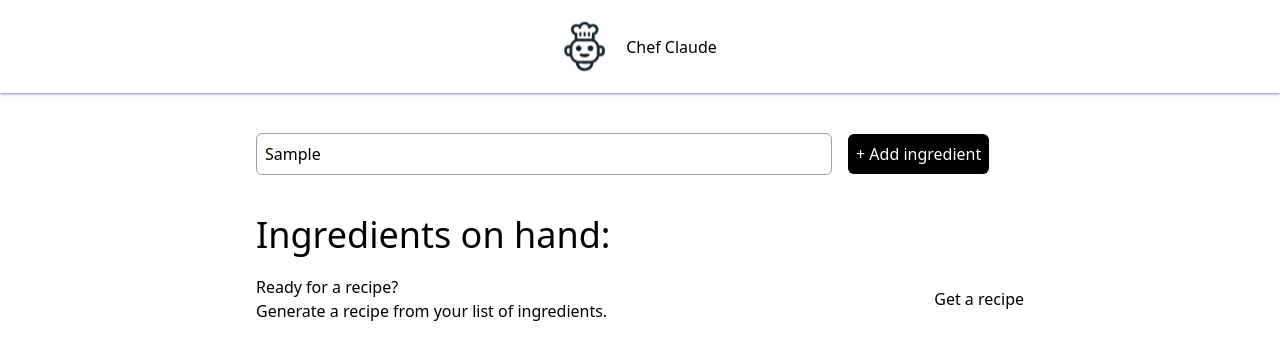
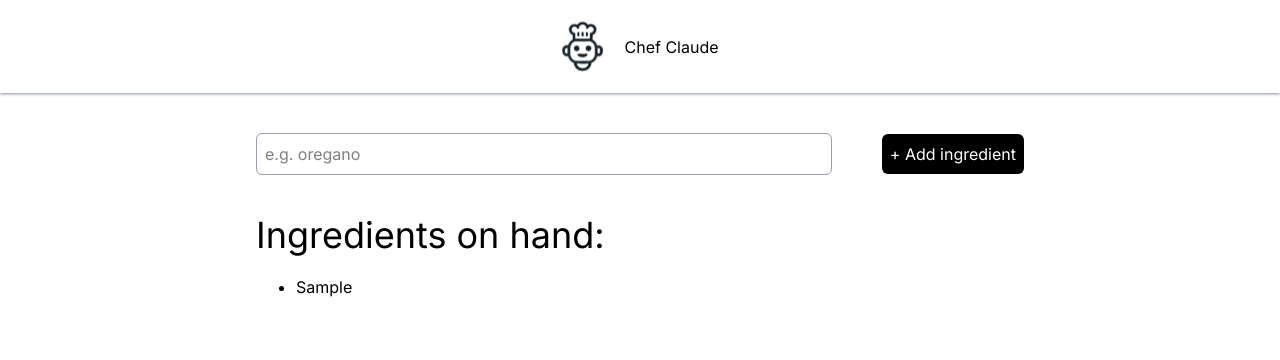
Before and after one commit to evzistara/cookingHelper, a React (Vite) app: page / in a window 1280 px wide. Both pictures are taken after typing "Sample" into the empty fields and a click on the button "+ Add ingredient". Shown: the top 360 px of the page. Built offline with nearby package versions, Linux system fonts and the light colour scheme.

Commit message:
Add Ingredients componenet

```diff
--- a/index.html
+++ b/index.html
@@ -2,7 +2,11 @@
 <html lang="en">
   <head>
     <meta charset="UTF-8" />
+    <link rel="shortcut icon" href="src/assets/ChefClaude.svg" type="image/x-icon">
     <meta name="viewport" content="width=device-width, initial-scale=1.0" />
+    <link rel="preconnect" href="https://fonts.googleapis.com">
+    <link rel="preconnect" href="https://fonts.gstatic.com" crossorigin>
+    <link href="https://fonts.googleapis.com/css2?family=Inter:ital,opsz,wght@0,14..32,100..900;1,14..32,100..900&display=swap" rel="stylesheet">
     <title>Cooking Helper</title>
   </head>
   <body>
--- a/package.json
+++ b/package.json
@@ -7,7 +7,9 @@
     "dev": "vite",
     "build": "vite build",
     "lint": "eslint .",
-    "preview": "vite preview"
+    "preview": "vite preview",
+     "predeploy": "npm run build",
+    "deploy": "gh-pages -d dist"
   },
   "dependencies": {
     "@tailwindcss/vite": "^4.1.4",
@@ -23,6 +25,7 @@
     "eslint": "^9.22.0",
     "eslint-plugin-react-hooks": "^5.2.0",
     "eslint-plugin-react-refresh": "^0.4.19",
+    "gh-pages": "^6.3.0",
     "globals": "^16.0.0",
     "vite": "^6.3.1"
   }
--- a/src/App.css
+++ b/src/App.css
@@ -1,4 +1,8 @@
 @import "tailwindcss";
+
+body {
+  font-family: 'Inter', sans-serif;
+}
 
 @theme {
   --color-background: #F0EFEB;
--- a/src/components/Ingredients.jsx
+++ b/src/components/Ingredients.jsx
@@ -1,38 +1,61 @@
-import {useState} from "react";
+import { useState } from "react";
+import Recipe from "./Recipe";
 
 function Ingredients() {
-const [ingredients, setIngredients] = useState([])
+  const [ingredients, setIngredients] = useState([]);
+  const [recipe, setRecipe] = useState(false);
 
-    function addIngredients() {
+  const ingredientsList = ingredients.map((ing, index) => {
+    return <li className="list-disc" key={index}>{ing}</li>}
+  )
 
+  function addIngredients(formData) {
+    const ingr = formData.get("ingredient");
+    if(ingr === "") return;
+    setIngredients(prev => [...prev, ingr])
   }
+
+  function getRecipe(){
+    setRecipe(prev => !prev)
+  }
+
   return (
     <>
       <div className="w-3xl mx-auto m-10">
-      <div>
+        <form className="flex justify-between items-center" action={addIngredients}>
           <input
             className="w-xl border border-gray-400 rounded-md p-2 mr-4"
             type="text"
             placeholder="e.g. oregano"
             name="ingredient"
+
           />
-        <button className="bg-black text-white rounded-md p-2" onClick={addIngredients}>
+          <button className="bg-black text-white rounded-md p-2">
             + Add ingredient
           </button>
+        </form>
+
+        {ingredients.length>0 && <div className="my-10">
+          <h2 className="text-4xl">Ingredients on hand:</h2>
+          <ul className="mx-10 my-5">
+            {ingredientsList}
+          </ul>
+
+
+          {ingredients.length > 4 &&<div className="my-5 p-5 rounded-md flex justify-between items-center bg-background">
+            <div>
+              <p className="text-md font-semi">Ready for a recipe?</p>
+              <p className="text-sm text-gray-400">Generate a recipe from your list of ingredients.</p>
+            </div>
+            <button className="bg-orange-400 py-2 px-4 rounded-md text-white" onClick={getRecipe}>Get a recipe</button>
+          </div>}
+        </div>}
+
+        {recipe && <Recipe />}
       </div>
 
-      <div className="my-10">
-        <h2 className="text-4xl">Ingredients on hand:</h2>
-        <div className="my-5 flex justify-between items-center">
-            <div>
-            <p>Ready for a recipe?</p>
-                <p>Generate a recipe from your list of ingredients.</p>
-                    </div>
-                    <buton>Get a recipe</buton>
+    </>
 
-        </div>
-      </div></div>
-    </>
   );
 }
 
--- /dev/null
+++ b/src/components/Recipe.jsx
@@ -0,0 +1,17 @@
+function Recipe(){
+    return(
+<div>
+<h2 className="text-4xl">Suggested recipe</h2>
+<p></p>
+<div className="my-4">
+    <h3 className="text-2xl">Ingredients:</h3>
+</div>
+<div className="my-4">
+    <h3 className="text-2xl">Instructions:</h3>
+</div>
+
+</div>
+    )
+}
+
+export default Recipe
--- a/vite.config.js
+++ b/vite.config.js
@@ -8,4 +8,5 @@ export default defineConfig({
     react(),
     tailwindcss()
   ],
+  base: '/'
 })
```
Also changed, not shown: 1 other file (tests, documents, lock files or other folders). Lines whose indentation alone changed are shown as unchanged.
